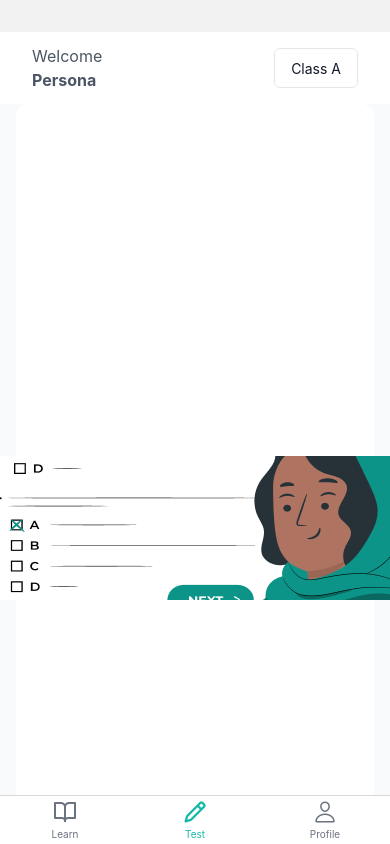
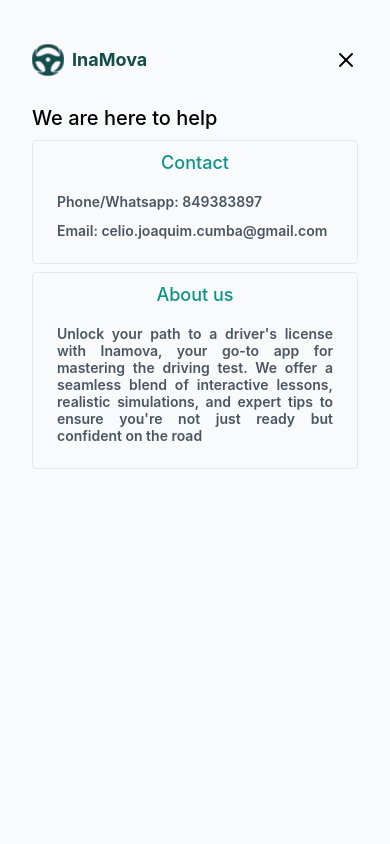
Before and after one commit to CelioJoaquimCumba/InaMova, a React Native app: screen /HelpSupport in a window 390 px wide. Built offline with nearby package versions, Linux system fonts and the light colour scheme.

Commit message:
refactor: add SupportHelp to export and to navigation stack

```diff
--- a/constants/paths.tsx
+++ b/constants/paths.tsx
@@ -8,3 +8,4 @@ export const Result = 'Result'
 export const Quiz = 'Quiz'
 export const Learn = 'Learn'
 export const SubscriptionPlan = "SubscriptionPlan"
+export const HelpSupport = "HelpSupport"
--- a/src/pages/help-support/index.tsx
+++ b/src/pages/help-support/index.tsx
@@ -1,15 +1,23 @@
 import React from "react";
 import { View, Image, Text } from "react-native";
 import { icons } from "../../../constants";
+import { Feather } from "@expo/vector-icons"
+import { useNavigation } from "@react-navigation/native";
+import { NativeStackNavigationProp, NativeStackScreenProps } from "@react-navigation/native-stack";
+import { RootStackParamList } from "src/router/stack";
 
-export const HelpSupport = () => {
+type Props = NativeStackScreenProps<RootStackParamList, 'HelpSupport'>
+export const HelpSupport = ({navigation}:Props) => {
 	return (
-		<View className="bg-gray-50 h-full">
-			<View className="bg-white mt-8 p-4 px-8 flex flex-row items-center space-x-2">
-				<Image source={icons.secondaryIMlogo} className="w-8 h-8" />
-				<Text className="text-lg leading-7 font-bold text-teal-900">
-					InaMova
-				</Text>
+		<View className="flex pt-8 bg-gray-50 h-full">
+			<View className="flex flex-row px-8 py-3 justify-between items-center self-stretch">
+				<View className="flex flex-row items-center space-x-2">
+					<Image source={icons.secondaryIMlogo} className="w-8 h-8" />
+					<Text className="text-lg leading-7 font-bold text-teal-900">
+						InaMova
+					</Text>
+				</View>
+                <Feather onPress={() => navigation.goBack()} name="x" size={24} color="black" />
 			</View>
 			<View className="flex flex-col w-full flex-grow justify-start py-4 px-8 items-center space-y-2">
 				<Text className="text-xl font-medium text-left w-full">
--- a/src/pages/index.tsx
+++ b/src/pages/index.tsx
@@ -9,5 +9,6 @@ import { Recover } from "./recover";
 import { ChangePassword } from "./change-password";
 import { Result } from "./result"
 import { SubscriptionPlan } from "./subscription-plan";
+import { HelpSupport } from "./help-support";
 
-export { Main, Login, Register, SplashScreen, Intro, Loading, Quiz, Recover, ChangePassword, Result, SubscriptionPlan }
+export { Main, Login, Register, SplashScreen, Intro, Loading, Quiz, Recover, ChangePassword, Result, SubscriptionPlan, HelpSupport }
--- a/src/pages/quiz/index.tsx
+++ b/src/pages/quiz/index.tsx
@@ -53,14 +53,13 @@ const drivingRuleQuestions = [
     // Add more questions as needed
 ];
 type Props = NativeStackScreenProps<RootStackParamList, 'Quiz'>
-export const Quiz = () => {
+export const Quiz = ({navigation, route}: Props) => {
     const [currentQuestion, setCurrentQuestion] = React.useState(0)
     const [score, setScore] = React.useState(0)
     const [answers, setAnswers] = useState<{id: string, userAnswer: number}[]>([])
     const numberOfQuestions = drivingRuleQuestions.length
     const quizData = drivingRuleQuestions[currentQuestion]
     const currentAnswer = answers?.find(answer => answer.id === quizData.id.toString())?.userAnswer
-    const navigation = useNavigation<NativeStackNavigationProp<RootStackParamList>>()
 
     const handleNext = () => {
         if(currentQuestion < numberOfQuestions - 1) {
--- a/src/router/stack.tsx
+++ b/src/router/stack.tsx
@@ -1,6 +1,6 @@
 import { createNativeStackNavigator } from "@react-navigation/native-stack";
 import React from "react"
-import { Login, Main, Quiz, Recover, Register, SplashScreen, Result, ChangePassword, SubscriptionPlan } from "../pages";
+import { Login, Main, Quiz, Recover, Register, SplashScreen, Result, ChangePassword, SubscriptionPlan, HelpSupport } from "../pages";
 
 export type RootStackParamList = {
     Login: undefined;
@@ -13,6 +13,7 @@ export type RootStackParamList = {
     Main: undefined;
     ChangePassword: undefined
     SubscriptionPlan: undefined
+    HelpSupport: undefined
 }
 const Stack = createNativeStackNavigator<RootStackParamList>()
 
@@ -25,7 +26,7 @@ export const MainStack = () => {
             <Stack.Screen name="Quiz" component={Quiz}/>
             <Stack.Screen name="Result" component={Result}/>
             <Stack.Screen name="SubscriptionPlan" component={SubscriptionPlan}/>
-
+            <Stack.Screen name="HelpSupport" component={HelpSupport}/>
             {/* User not logged */}
             <Stack.Screen name="SplashScreen" component={SplashScreen} />
             <Stack.Screen name="Login" component={Login} />
```
